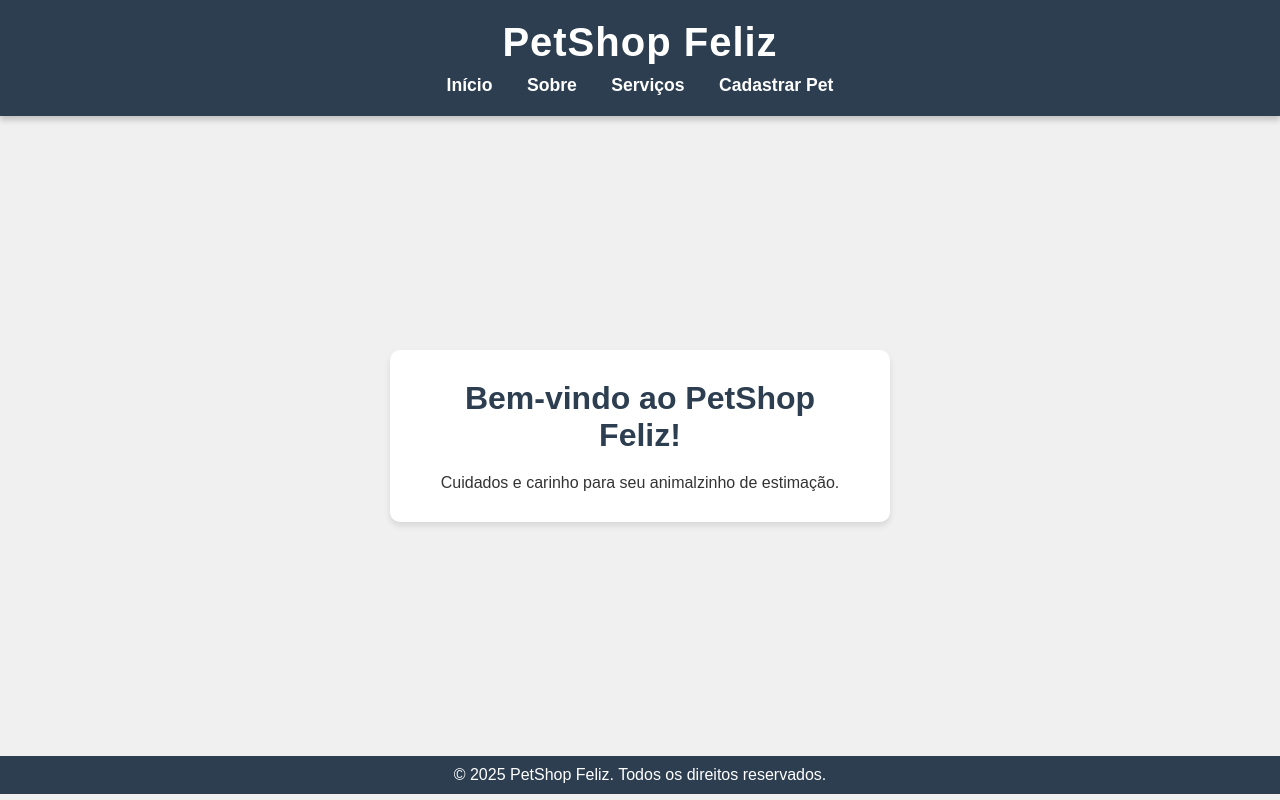
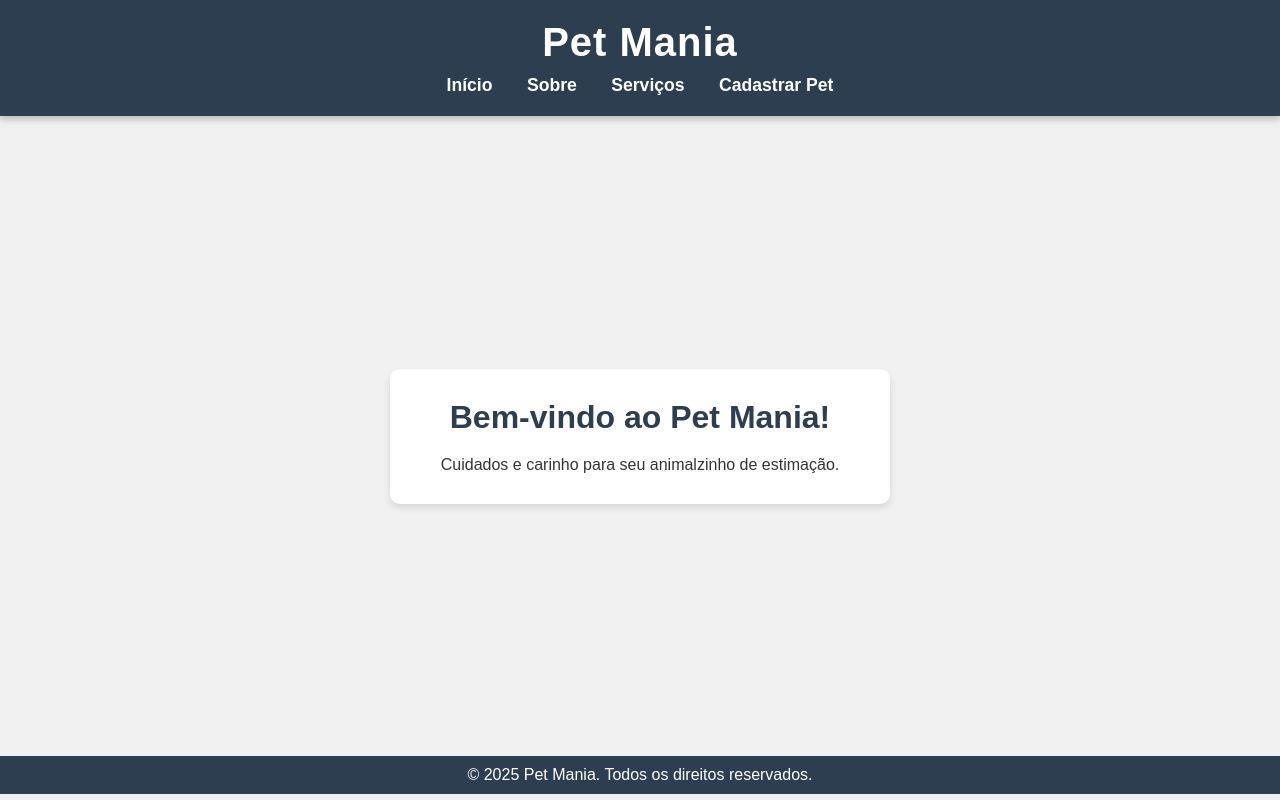
Before and after one commit to Joaozin148/PetShop-, a PHP site: page /index.php in a window 1280 px wide. Run offline with PHP 8.4, Linux system fonts and the light colour scheme.

Commit message:
Alteração do nome

```diff
--- a/includes/footer.php
+++ b/includes/footer.php
@@ -1,6 +1,6 @@
 </main>
     <footer>
-        <p>&copy; <?php echo date("Y"); ?> PetShop Feliz. Todos os direitos reservados.</p>
+        <p>&copy; <?php echo date("Y"); ?> Pet Mania. Todos os direitos reservados.</p>
     </footer>
 </body>
 </html>
--- a/includes/header.php
+++ b/includes/header.php
@@ -2,13 +2,13 @@
 <html lang="pt-br">
 <head>
     <meta charset="UTF-8">
-    <title>PetShop</title>
+    <title>Pet Mania</title>
     <link rel="stylesheet" href="css/style.css">
     <script src="js/script.js" defer></script>
 </head>
 <body>
     <header>
-        <h1>PetShop Feliz</h1>
+        <h1>Pet Mania</h1>
         <nav>
             <ul>
                 <li><a href="index.php">Início</a></li>
--- a/index.php
+++ b/index.php
@@ -1,7 +1,7 @@
 <?php include("includes/header.php"); ?>
 
 <section class="conteudo">
-    <h2>Bem-vindo ao PetShop Feliz!</h2>
+    <h2>Bem-vindo ao Pet Mania!</h2>
     <p>Cuidados e carinho para seu animalzinho de estimação.</p>
 </section>
 
--- a/sobre.php
+++ b/sobre.php
@@ -1,7 +1,7 @@
 <?php include("includes/header.php"); ?>
 
 <section class="conteudo">
-    <h2>Sobre o PetShop Feliz</h2>
+    <h2>Sobre o Pet Mania</h2>
     <p>Somos um PetShop comprometido com o bem-estar e a saúde dos seus pets. Oferecemos serviços de banho, tosa, alimentação e muito mais.</p>
 </section>
 
```
